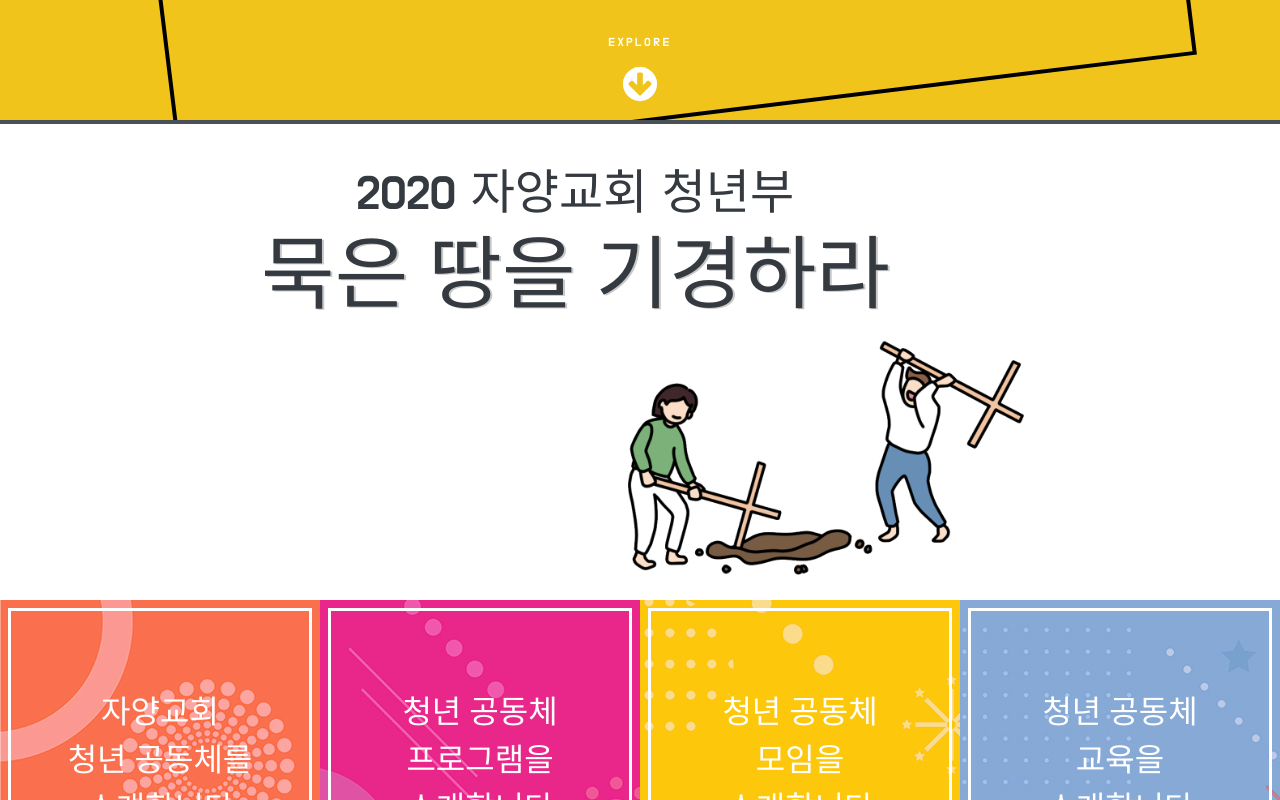
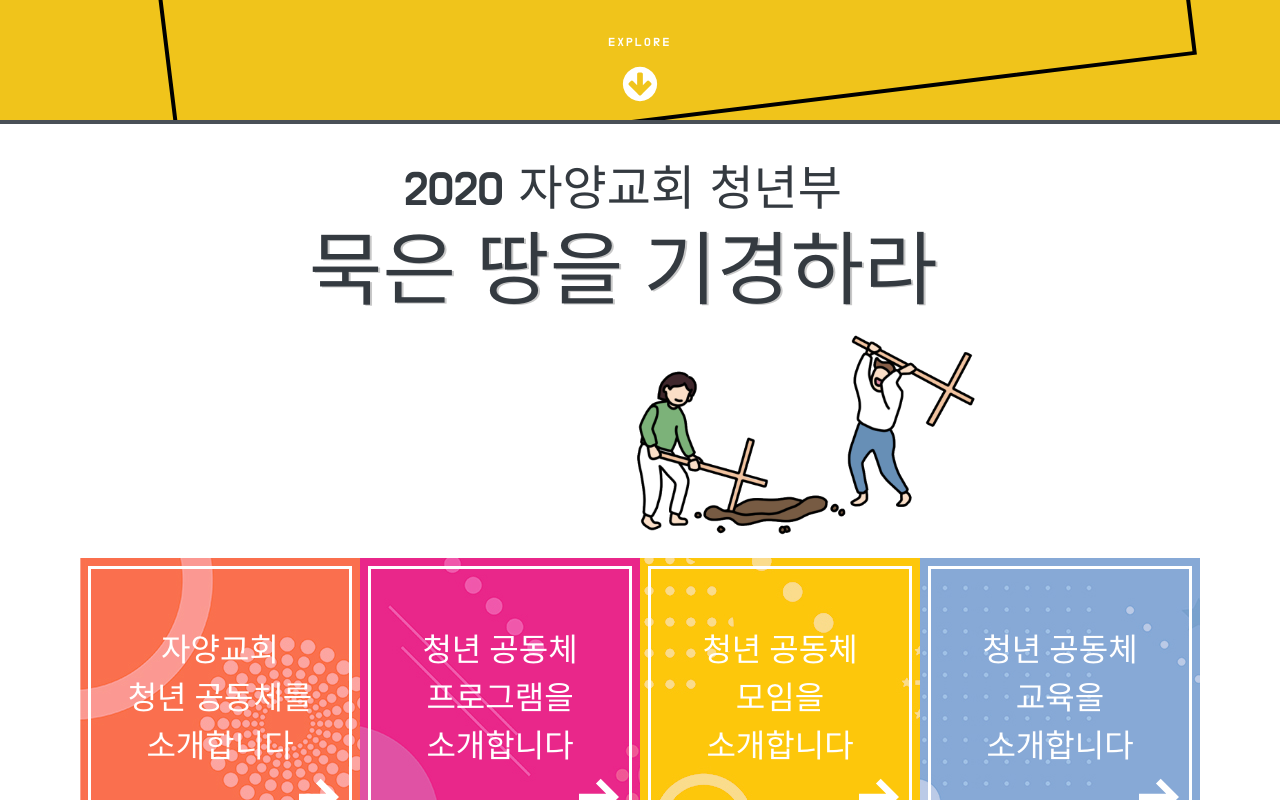
Before and after one commit to DublinCity/jayang-front, a React (Create React App) app: page / in a window 1280 px wide. Shown: the part 680-1480 px from the top of the page. Built offline with nearby package versions, Linux system fonts and the light colour scheme; a web font is replaced by a local one.

Commit message:
height/width px지정

```diff
--- a/src/Main/Community.tsx
+++ b/src/Main/Community.tsx
@@ -33,14 +33,16 @@ const detailLinkInfo = [
 ];
 
 const CommunityWrap = styled.div`
-  height: 100vh;
   display: flex;
+  overflow: hidden;
+  align-items: center;
   flex-direction: column;
   background-color: white;
+  border-top: 4px solid #495057;
 `;
 
 const Title = styled.div`
-  flex: 1;
+  width: 895px;
   padding: 1rem 0;
   display: flex;
   align-items: center;
@@ -48,10 +50,8 @@ const Title = styled.div`
   font-size: 1.7rem;
   font-family: "Do Hyeon", sans-serif;
   flex-direction: column;
-  border-top: 4px solid #495057;
 
   @media (min-width: 768px) {
-    padding: 1rem 8rem;
   }
 `;
 
@@ -80,6 +80,8 @@ const ContentWrap = styled(StyledDiv)`
   display: grid;
   grid-template-columns: 1fr 1fr;
   font-size: 1.4rem;
+  max-width: 1120px;
+  width: 100%;
 
   @media (min-width: 768px) {
     grid-template-columns: repeat(4, 1fr);
@@ -110,14 +112,14 @@ const ArrowSVG = styled(StyledDiv)`
 
 const ImgTag = styled(StyledDiv)`
   align-self: stretch;
-  height: 100%;
+  width: 100%;
+  height: 215px;
   background-image: url(${titleBackground});
   background-repeat: no-repeat;
   /* background-size: 80%; */
   background-position: center 60%;
   background-size: contain;
   @media (min-width: 768px) {
-    flex: 3;
     background-position: 80% 85%;
     background-size: contain;
   }
```
